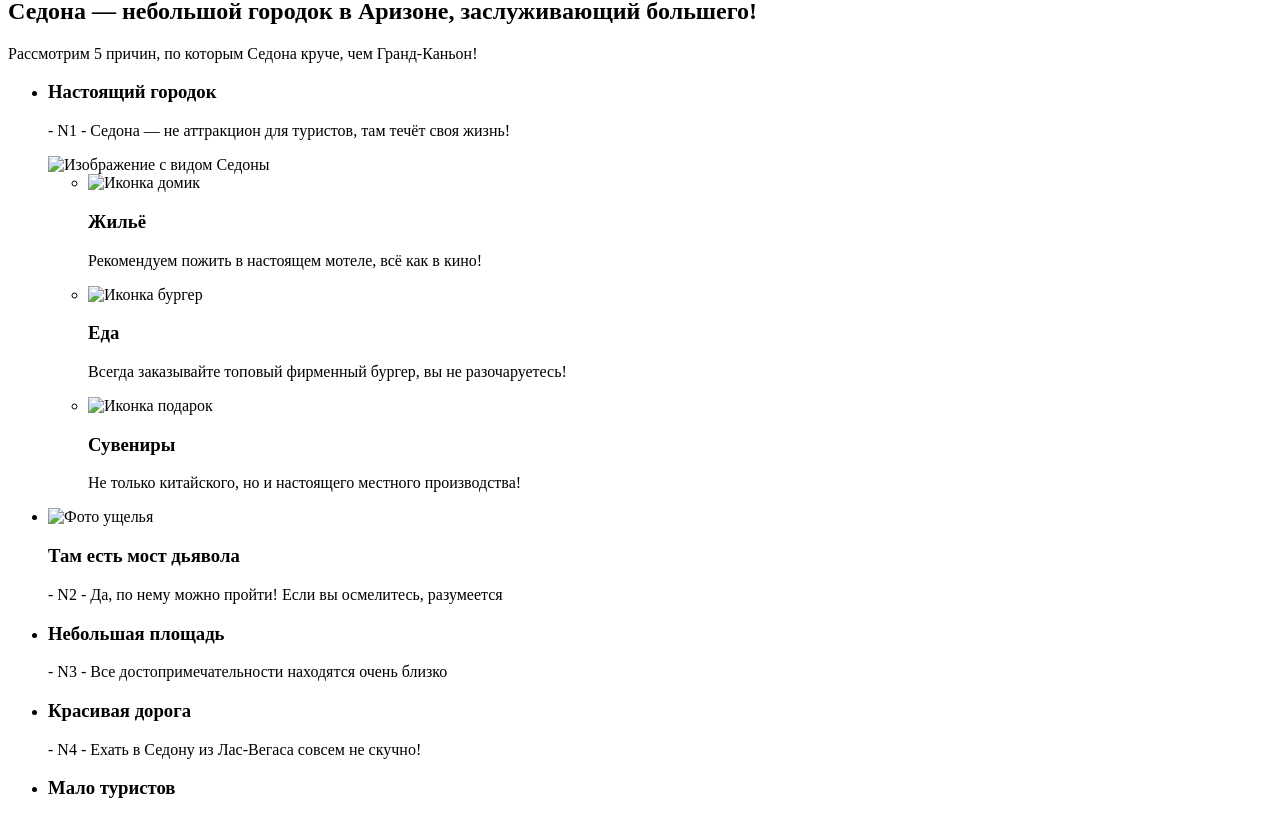
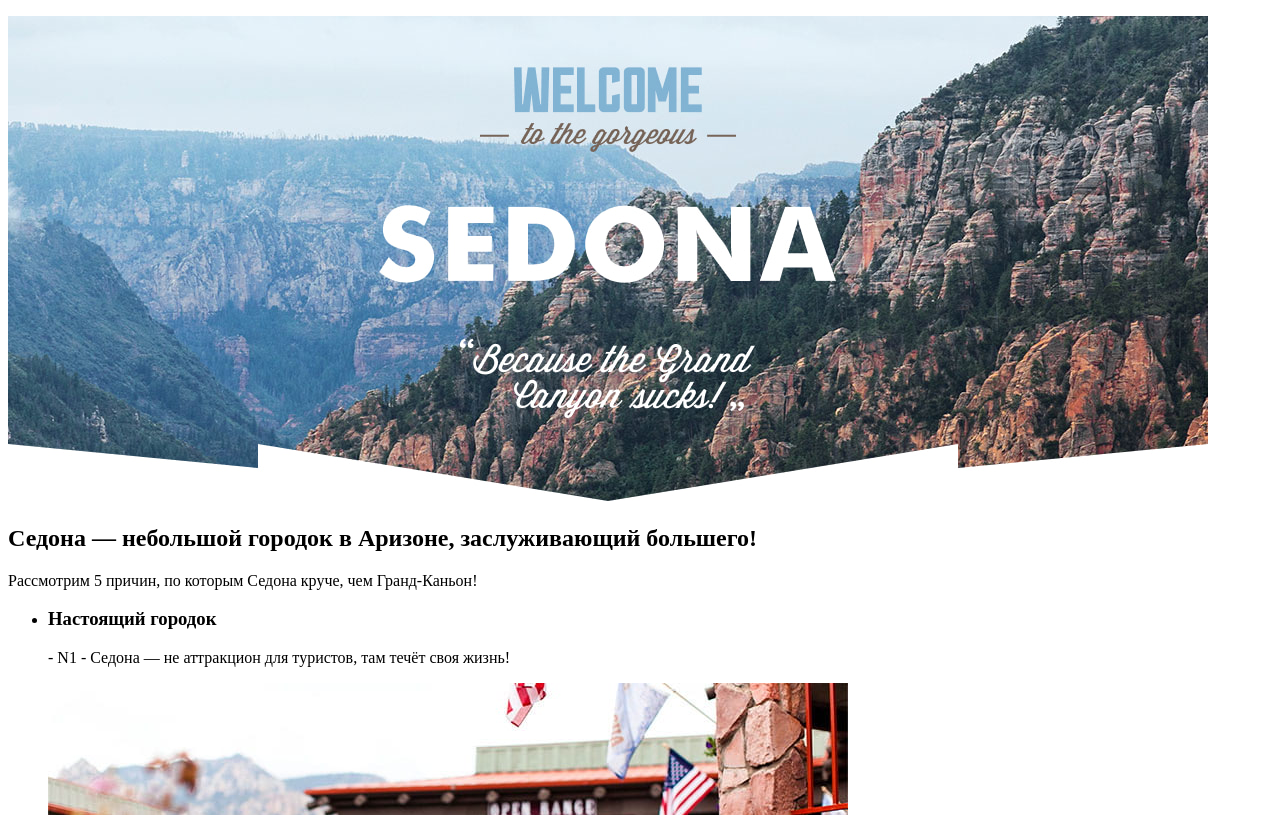
Before and after one commit to htmlacademy-htmlcss/2114137-sedona-34, a plain HTML site: page index.html in a window 1280 px wide. Shown: the part 328-1143 px from the top of the page. Drawn offline with Linux system fonts and the light colour scheme.

Commit message:
Graphics

```diff
--- a/index.html
+++ b/index.html
@@ -8,7 +8,7 @@
 
     <p>Репозиторий создан для обучения на профессиональном онлайн‑курсе «<a href="https://htmlacademy.ru/intensive/htmlcss">HTML и CSS. Профессиональная вёрстка сайтов</a>».</p>
     <header class="page-header">
-      <img class="logo" src="" alt="Логотип Седоны">
+      <img class="logo" src="images/logo-sedona-header.svg" width="139" height="70" alt="Логотип Седоны">
       <nav class="navigation">
         <ul class="navigation-list">
           <li class="navigation-item">
@@ -42,7 +42,7 @@
     <main class="main-index">
 
       <h1 class="visually-hidden">Отдых в Седоне</h1>
-      <img class="header image" src="" alt="Добро пожаловать в Седону">
+      <img class="header image" src="images/greeting.jpg" width="1200" height="485" alt="Добро пожаловать в Седону">
 
       <section class="advantages"></section>
       <h2>Седона — небольшой городок в Аризоне,
@@ -52,21 +52,21 @@
         <li class="advantages-item">
           <h3 class="advantages-title">Настоящий городок</h3>
             <p class="advantages-description">- N1 - Седона — не аттракцион для туристов, там течёт своя жизнь!</p>
-            <img class="town view" src="" alt="Изображение с видом Седоны">
+            <img class="town view" src="images/photo-sedona.jpg" width="800" height="384" alt="Изображение с видом Седоны">
 
             <ul class="town-features-list">
               <li class="town-features-item">
-                <img class="house icon" src="" alt="Иконка домик">
+                <img class="house icon" src="images/house.svg" width="75" height="72" alt="Иконка домик">
                 <h3 class="advantages-title">Жильё</h3>
                 <p class="advantages-description">Рекомендуем пожить в настоящем мотеле, всё как в кино!</p>
               </li>
               <li class="town-features-item">
-                <img class="food icon" src="" alt="Иконка бургер">
+                <img class="food icon" src="images/food.svg" width="74" height="70" alt="Иконка бургер">
                 <h3 class="advantages-title">Еда</h3>
                 <p class="advantages-description">Всегда заказывайте топовый фирменный бургер, вы не разочаруетесь!</p>
               </li>
               <li class="town-features-item">
-                <img class="gift icon" src="" alt="Иконка подарок">
+                <img class="gift icon" src="images/souvenir.svg" width="64" height="76" alt="Иконка подарок">
                 <h3 class="advantages-title">Сувениры</h3>
                 <p class="advantages-description">Не только китайского, но и настоящего местного производства!</p>
               </li>
@@ -74,7 +74,7 @@
         </li>
 
         <li class="advantages-item">
-          <img class="devil bridge" src="" alt="Фото ущелья">
+          <img class="devil bridge" src="images/photo-red-rocks.jpg" width="800" height="384" alt="Фото ущелья">
           <h3 class="advantages-title">Там есть мост дьявола</h3>
             <p class="advantages-description">- N2 - Да, по нему можно пройти! Если вы осмелитесь, разумеется</p>
         </li>
@@ -100,6 +100,7 @@
   </section>
 
   <section class="subscribe">
+    <img class="blurred-background" src="images/background-blurred.jpg" width="1200" height="411" alt="Размытый пейзаж">
     <h2 class="subscribe-headline">Подпишитесь на рассылку</h2>
     <p>Только полезная информация и никакого спама, честное бойскаутское!</p>
     <form class="subscribe-form" action="https://echo.htmlacademy.ru/" method="post">
@@ -118,16 +119,19 @@
       <li class="footer-social-item">
         <a class="button" href="https://vk.com/htmlacademy">
           <span class="visually-hidden">ВКонтакте</span>
+          <img class="social-logo" src="images/logo-vk.svg" width="24" height="14" alt="Логотип ВКонтакте">
         </a>
       </li>
       <li class="footer-social-item">
         <a class="button" href="https://t.me/htmlacademy ">
           <span class="visually-hidden">Телеграм</span>
+          <img class="social-logo" src="images/logo-telegram.svg" width="18" height="15.1" alt="Логотип Телеграма">
         </a>
       </li>
       <li class="footer-social-item">
         <a class="button" href="https://www.youtube.com/user/htmlacademyru">
           <span class="visually-hidden">Ютуб</span>
+          <img class="social-logo" src="images/logo-youtube.svg" width="22" height="17" alt="Логотип Ютуба">
         </a>
       </li>
     </ul>
@@ -142,7 +146,7 @@
 
 <section class="footer-logo-academy">
     <h2 class="visually-hidden">Лого HTML-Академии</h2>
-    <img class="footer-logo-academy" src="" alt="Логотип HTML-Академии">
+    <img class="footer-logo-academy" src="images/HTML-Academy.svg" width="114.9" height="32.9" alt="Логотип HTML-Академии">
     <a class="button" href="https://htmlacademy.ru/"></a>
   </section>
 </footer>
```
Also changed, not shown: images/HTML-Academy.svg (added), images/background-blurred.jpg (added), images/favorite.svg (added), images/food.svg (added), images/greeting.jpg (added), images/house.svg (added), images/logo-sedona-header.svg (added), images/logo-telegram.svg (added), images/logo-vk.svg (added), images/logo-youtube.svg (added), images/photo-red-rocks.jpg (added), images/photo-sedona.jpg (added), images/search.svg (added), images/souvenir.svg (added).
